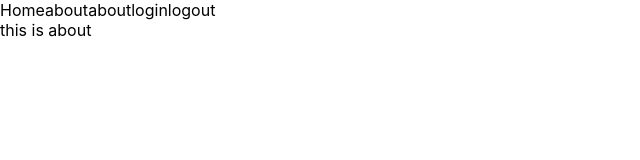
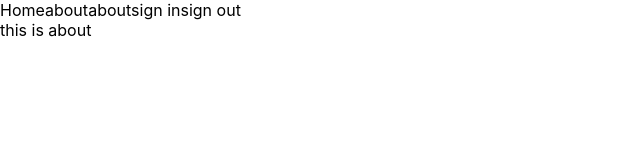
Before and after one commit to JakariaJishan/NEXT-JS, a Next.js app in the folder next-auth/: page /about in a window 1280 px wide. Shown: the top 160 px of the page, without its empty margins (0-640 px from the left). Built offline with nearby package versions, Linux system fonts and the light colour scheme.

Commit message:
signin signout done with navbar

```diff
--- a/next-auth/components/navbar.js
+++ b/next-auth/components/navbar.js
@@ -1,16 +1,28 @@
-import Link from 'next/link';
-import React from 'react';
-
+import { signIn, signOut } from "next-auth/react";
+import Link from "next/link";
+import React from "react";
 const Navbar = () => {
-    return (
-        <div>
-            <Link href={'/'}>Home</Link>
-            <Link href={'/about'}>about</Link>
-            <Link href={'/dashboard'}>about</Link>
-            <Link href={'/#'}>login</Link>
-            <Link href={'/#'}>logout</Link>
-        </div>
-    );
+  const handleSignIn = (e) => {
+    e.preventDefault();
+    signIn('github');
+  };
+  const handleSignOut = (e) => {
+    e.preventDefault();
+    signOut();
+  };
+  return (
+    <div>
+      <Link href={"/"}>Home</Link>
+      <Link href={"/about"}>about</Link>
+      <Link href={"/dashboard"}>about</Link>
+      <Link href={"/api/auth/signin"}>
+        <a onClick={handleSignIn}>sign in</a>
+      </Link>
+      <Link href={"/api/auth/signout"}>
+        <a onClick={handleSignOut}>sign out</a>
+      </Link>
+    </div>
+  );
 };
 
 export default Navbar;
```
